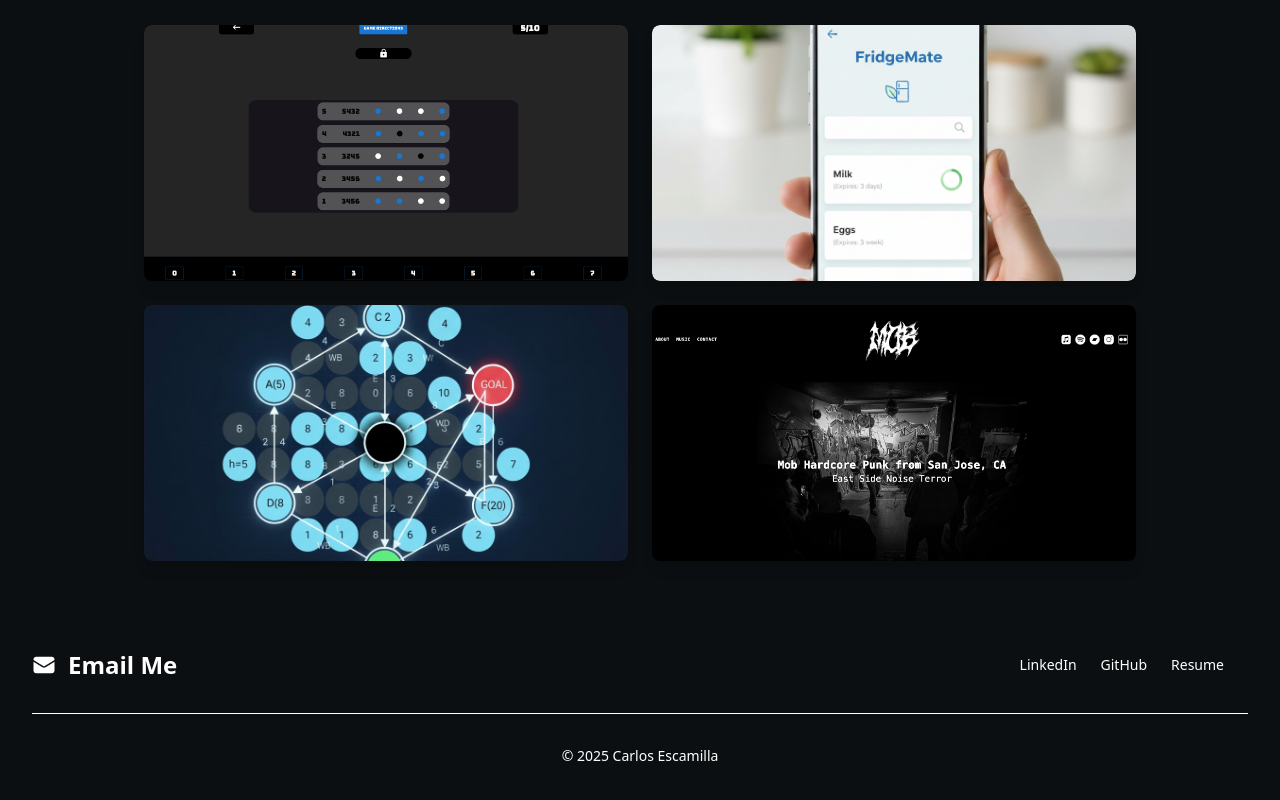
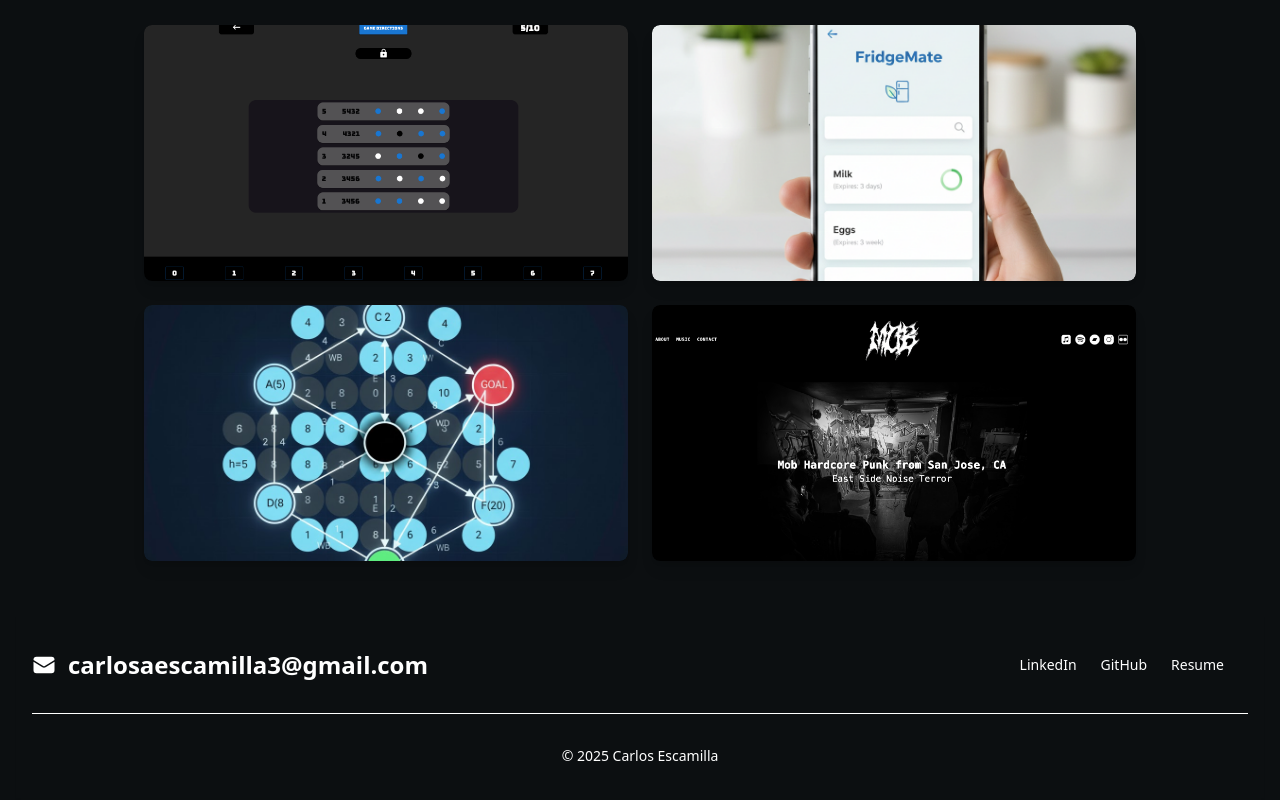
Before and after one commit to carlos-escamilla33/personal-website, a React (Vite) app: page / in a window 1280 px wide. Shown: the part 603-1403 px from the top of the page. Built offline with nearby package versions, Linux system fonts and the light colour scheme.

Commit message:
added email to footer

```diff
--- a/src/components/Footer.jsx
+++ b/src/components/Footer.jsx
@@ -17,8 +17,8 @@ const Footer = () => {
               <path d="M22.5 6.908V6.75a3 3 0 0 0-3-3h-15a3 3 0 0 0-3 3v.158l9.714 5.978a1.5 1.5 0 0 0 1.572 0L22.5 6.908Z" />
             </svg>
 
-            <span className="text-heading self-center text-2xl font-semibold whitespace-nowrap hover:text-blue-600 transition-colors duration-200">
-              Email Me
+            <span target="_blank" className="text-heading self-center text-2xl font-semibold whitespace-nowrap hover:text-blue-600 transition-colors duration-200">
+              carlosaescamilla3@gmail.com
             </span>
           </a>
           <ul className="flex flex-wrap items-center mb-6 text-sm font-medium text-body sm:mb-0">
```
